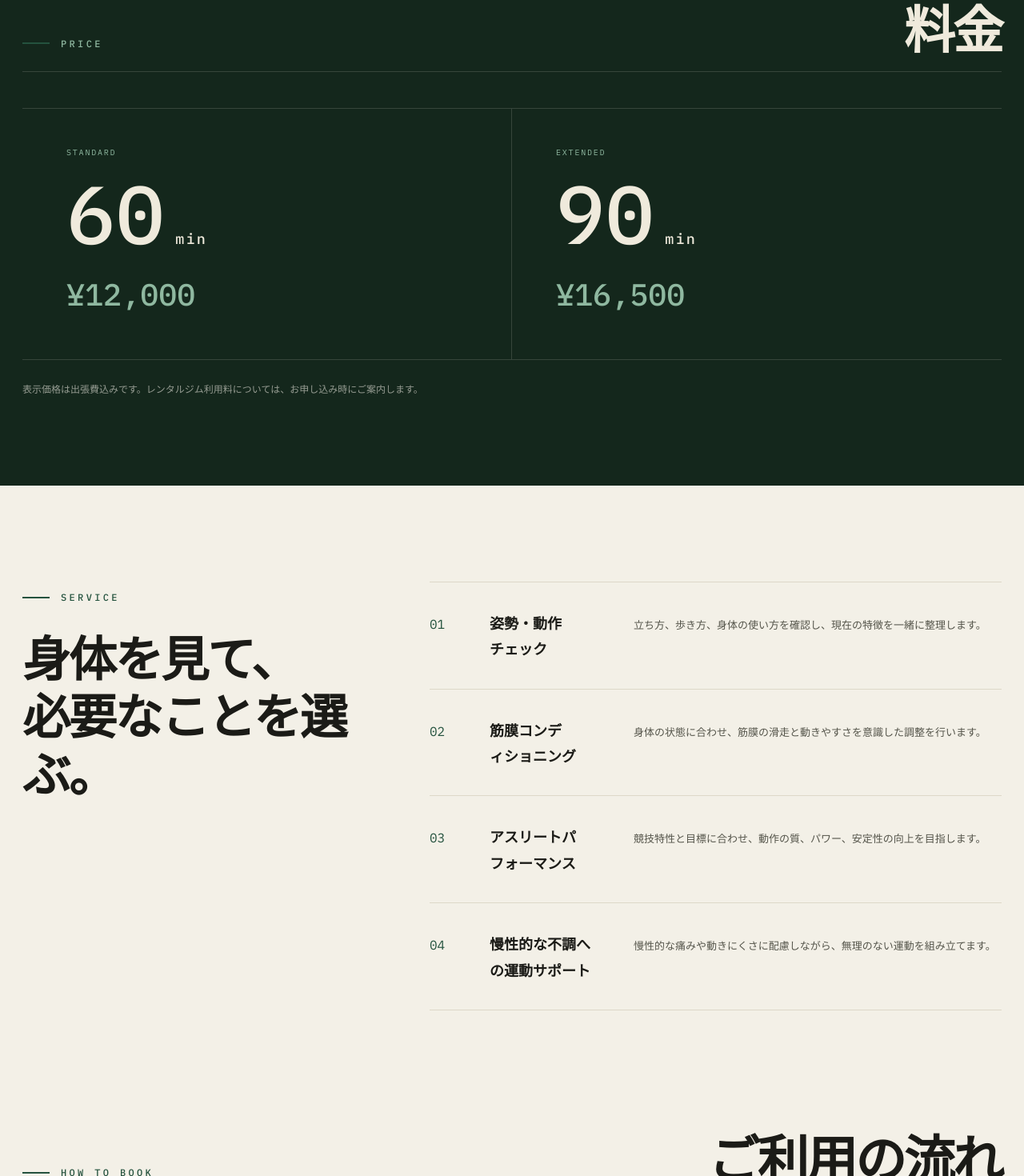
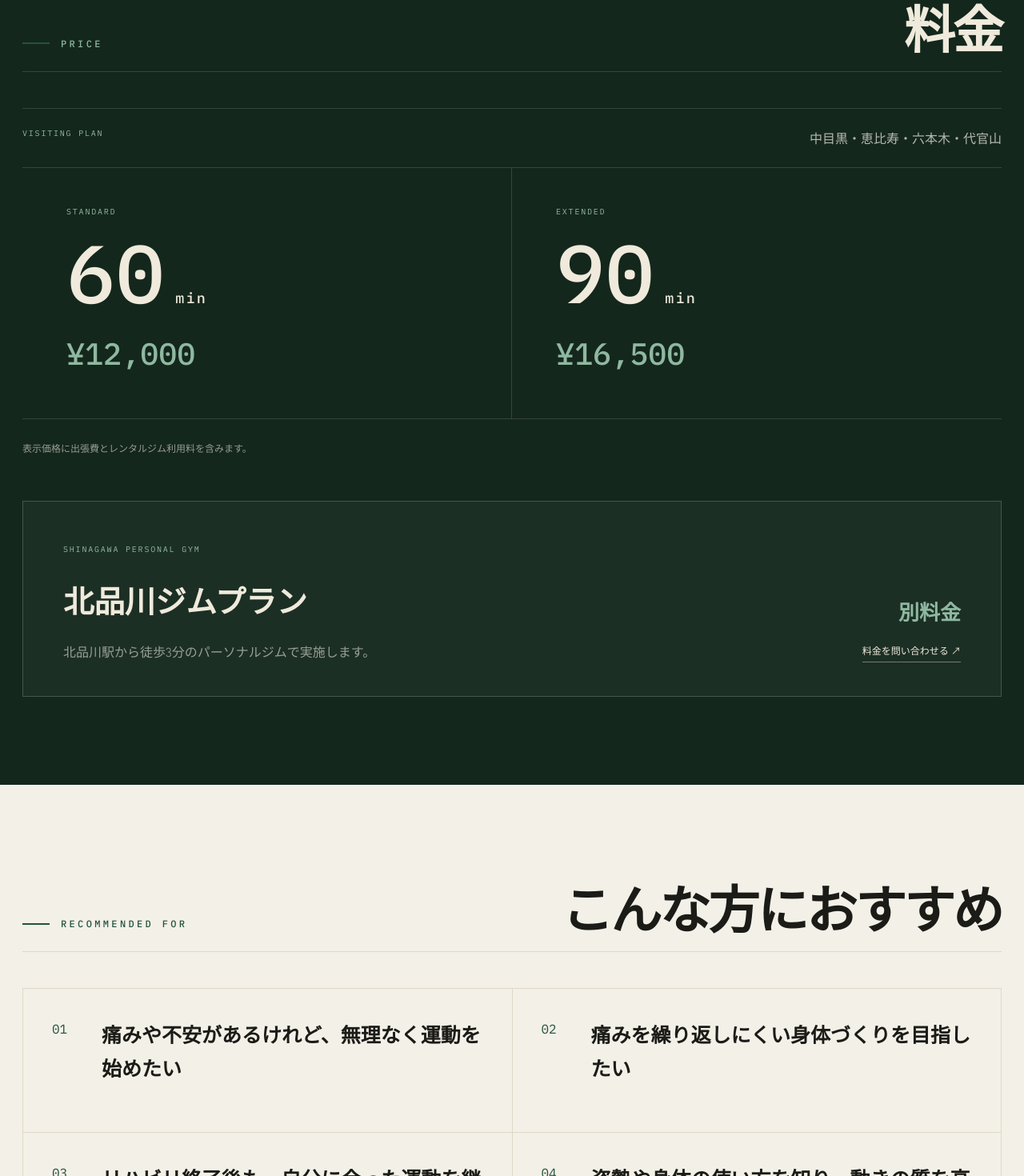
Before and after one commit to tomynote2025/motion-lab, a React (Vite) app: page /personal-training in a window 1280 px wide. Shown: the part 1600-3070 px from the top of the page at 80% size. Built offline with nearby package versions, Linux system fonts and the light colour scheme.

Commit message:
出張料金を整理しおすすめ対象を追加

```diff
--- a/src/index.css
+++ b/src/index.css
@@ -3260,6 +3260,22 @@ body.has-custom-cursor input[type='range'] {
   border-top: 1px solid rgba(243, 240, 231, 0.15);
 }
 
+.personal-price-label {
+  display: flex;
+  justify-content: space-between;
+  gap: 24px;
+  padding: 22px 0;
+  border-top: 1px solid rgba(243, 240, 231, 0.15);
+  color: rgba(243, 240, 231, 0.72);
+}
+
+.personal-price-label span {
+  font-family: var(--font-en);
+  font-size: 10px;
+  letter-spacing: 0.18em;
+  color: var(--green-soft);
+}
+
 .personal-price-grid article {
   display: grid;
   gap: 26px;
@@ -3299,6 +3315,102 @@ body.has-custom-cursor input[type='range'] {
   color: rgba(243, 240, 231, 0.58);
   font-size: 12px;
   line-height: 1.8;
+}
+
+.personal-gym-price {
+  display: flex;
+  justify-content: space-between;
+  gap: 45px;
+  align-items: end;
+  margin-top: 55px;
+  padding: 42px 50px;
+  border: 1px solid rgba(243, 240, 231, 0.2);
+  background: rgba(243, 240, 231, 0.035);
+}
+
+.personal-gym-price > div:first-child {
+  max-width: 620px;
+}
+
+.personal-gym-price span {
+  font-family: var(--font-en);
+  font-size: 10px;
+  letter-spacing: 0.18em;
+  color: var(--green-soft);
+}
+
+.personal-gym-price h3 {
+  margin-top: 18px;
+  font-size: clamp(28px, 3vw, 42px);
+}
+
+.personal-gym-price p {
+  margin-top: 15px;
+  color: rgba(243, 240, 231, 0.58);
+  line-height: 1.8;
+}
+
+.personal-gym-price-value {
+  flex: 0 0 auto;
+  text-align: right;
+}
+
+.personal-gym-price-value strong {
+  display: block;
+  font-size: 26px;
+  color: var(--green-soft);
+}
+
+.personal-gym-price-value a {
+  display: inline-block;
+  margin-top: 14px;
+  padding-bottom: 4px;
+  border-bottom: 1px solid rgba(243, 240, 231, 0.4);
+  color: var(--stage-text);
+  font-size: 12px;
+  text-decoration: none;
+}
+
+.personal-recommended-section {
+  max-width: 1280px;
+  margin: 0 auto;
+  padding: 120px 28px 65px;
+}
+
+.personal-recommended-list {
+  display: grid;
+  grid-template-columns: repeat(2, 1fr);
+  border-top: 1px solid var(--line);
+  border-left: 1px solid var(--line);
+}
+
+.personal-recommended-list article {
+  display: grid;
+  grid-template-columns: 42px 1fr;
+  gap: 20px;
+  align-items: start;
+  min-height: 180px;
+  padding: 36px;
+  border-right: 1px solid var(--line);
+  border-bottom: 1px solid var(--line);
+}
+
+.personal-recommended-list span {
+  font-family: var(--font-en);
+  color: var(--green);
+}
+
+.personal-recommended-list p {
+  font-size: clamp(18px, 2vw, 25px);
+  font-weight: 700;
+  line-height: 1.65;
+}
+
+.personal-recommended-section > small {
+  display: block;
+  margin-top: 20px;
+  color: var(--faint);
+  font-size: 10px;
 }
 
 .personal-services-section {
@@ -3823,6 +3935,7 @@ body.has-custom-cursor input[type='range'] {
 
   .personal-info-section,
   .personal-price-section,
+  .personal-recommended-section,
   .personal-flow-section {
     padding: 75px 18px;
   }
@@ -3853,6 +3966,31 @@ body.has-custom-cursor input[type='range'] {
 
   .personal-price-grid article:first-child {
     border-right: 0;
+  }
+
+  .personal-price-label,
+  .personal-gym-price {
+    align-items: flex-start;
+    flex-direction: column;
+  }
+
+  .personal-gym-price {
+    gap: 30px;
+    margin-top: 40px;
+    padding: 30px 22px;
+  }
+
+  .personal-gym-price-value {
+    text-align: left;
+  }
+
+  .personal-recommended-list {
+    grid-template-columns: 1fr;
+  }
+
+  .personal-recommended-list article {
+    min-height: auto;
+    padding: 28px 22px;
   }
 
   .personal-flow-list article,
--- a/src/pages/PersonalTrainingPage.tsx
+++ b/src/pages/PersonalTrainingPage.tsx
@@ -14,6 +14,13 @@ const FLOW = [
   ['02', '日程・場所の調整', '内容を確認し、実施日時と利用するジムをご案内します。'],
   ['03', '問診票を入力', '日程確定後にお送りする問診票へ、身体の状態や既往歴などをご入力ください。'],
   ['04', 'セッション当日', '内容を確認したうえで、評価とトレーニングを行います。'],
+];
+
+const RECOMMENDED = [
+  '痛みや不安があるけれど、無理なく運動を始めたい',
+  '痛みを繰り返しにくい身体づくりを目指したい',
+  'リハビリ終了後も、自分に合った運動を継続したい',
+  '姿勢や身体の使い方を知り、動きの質を高めたい',
 ];
 
 export function PersonalTrainingPage() {
@@ -59,11 +66,42 @@ export function PersonalTrainingPage() {
           <span className="section-index">PRICE</span>
           <h2>料金</h2>
         </div>
+        <div className="personal-price-label">
+          <span>VISITING PLAN</span>
+          <p>中目黒・恵比寿・六本木・代官山</p>
+        </div>
         <div className="personal-price-grid">
           <article><span>STANDARD</span><b>60<small> min</small></b><strong>¥12,000</strong></article>
           <article><span>EXTENDED</span><b>90<small> min</small></b><strong>¥16,500</strong></article>
         </div>
-        <p className="personal-price-note">表示価格は出張費込みです。レンタルジム利用料については、お申し込み時にご案内します。</p>
+        <p className="personal-price-note">表示価格に出張費とレンタルジム利用料を含みます。</p>
+        <div className="personal-gym-price">
+          <div>
+            <span>SHINAGAWA PERSONAL GYM</span>
+            <h3>北品川ジムプラン</h3>
+            <p>北品川駅から徒歩3分のパーソナルジムで実施します。</p>
+          </div>
+          <div className="personal-gym-price-value">
+            <strong>別料金</strong>
+            <a href={`${BLOG_BASE}/contact`} target="_blank" rel="noreferrer">料金を問い合わせる ↗</a>
+          </div>
+        </div>
+      </section>
+
+      <section className="personal-recommended-section">
+        <div className="personal-section-heading">
+          <span className="section-index">RECOMMENDED FOR</span>
+          <h2>こんな方におすすめ</h2>
+        </div>
+        <div className="personal-recommended-list">
+          {RECOMMENDED.map((item, index) => (
+            <article key={item}>
+              <span>{String(index + 1).padStart(2, '0')}</span>
+              <p>{item}</p>
+            </article>
+          ))}
+        </div>
+        <small>医師から運動制限を受けている方は、事前に主治医へご相談ください。</small>
       </section>
 
       <section className="personal-page-section personal-services-section">
```
Also changed, not shown: 1 other file (tests, documents, lock files or other folders).
